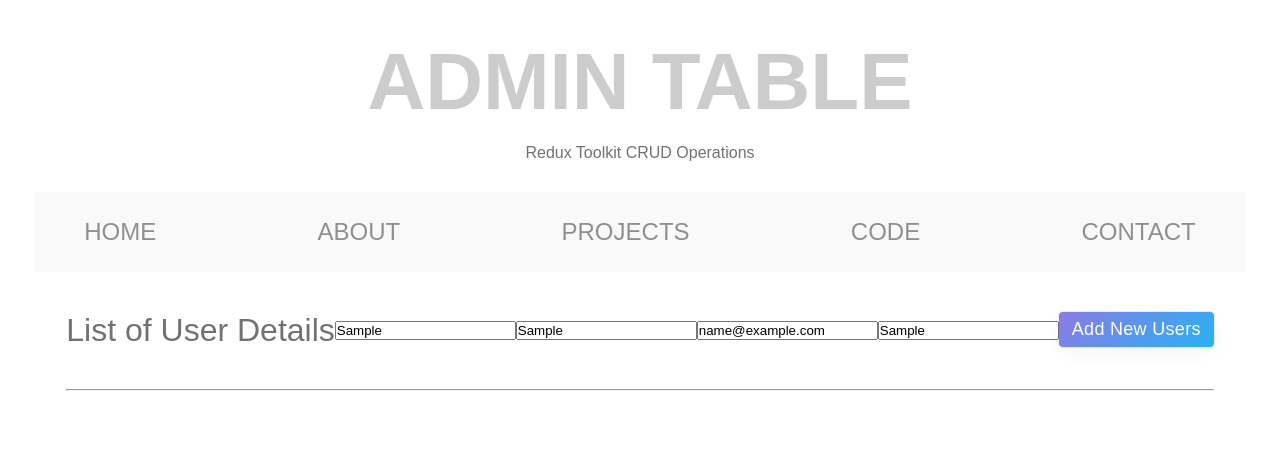
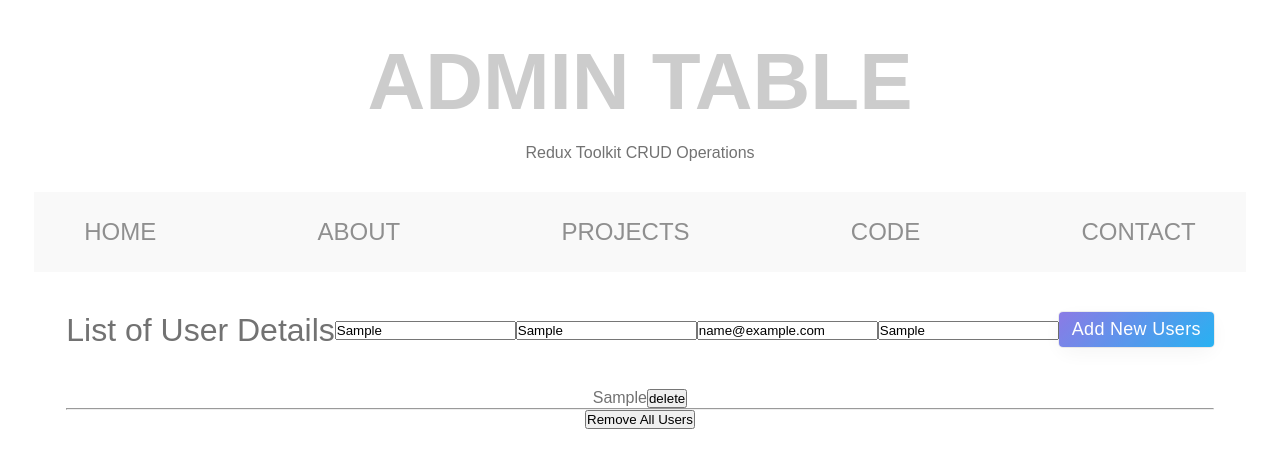
Before and after one commit to Saadi-Yip/react-redux-toolkit, a React (Create React App) app: page / in a window 1280 px wide. Both pictures are taken after typing "Sample", "Sample", "name@example.com", "Sample" into the empty fields and a click on the button "Add New Users". Shown: the top 468 px of the page. Built offline with nearby package versions, Linux system fonts and the light colour scheme.

Commit message:
crud completed with redux toolkit

```diff
--- a/package.json
+++ b/package.json
@@ -16,7 +16,7 @@
     "web-vitals": "^2.1.4"
   },
   "scripts": {
-    "start": "react-scripts start",
+    "dev": "react-scripts start",
     "build": "react-scripts build",
     "test": "react-scripts test",
     "eject": "react-scripts eject"
--- a/src/App.js
+++ b/src/App.js
@@ -6,13 +6,11 @@ function App() {
     return state.users
   })
 
-  console.log(
-    data
-  );
+
   return (
     <>
       <Navbar />
-      <UserDetails />
+      <UserDetails data = {data && data}/>
     </>
   );
 }
--- a/src/components/UserDetails.jsx
+++ b/src/components/UserDetails.jsx
@@ -3,20 +3,28 @@ import { useDispatch } from "react-redux";
 import { userSlice } from "./store/slices/UserSlice";
 import styled from "styled-components";
 
-const UserDetails = () => {
+const UserDetails = (props) => {
   const [data, setData] = useState();
   const addUser = userSlice.actions.addUser;
+  const removeUser = userSlice.actions.removeUser;
   const dispatch = useDispatch();
+const removeUsers = (id) => {
+  dispatch(removeUser(id));
+  console.log("id", id);
+}
+const removeAll = () => {
+  dispatch (userSlice.actions.deleteAllUsers());
+}
 const handleChange = (e) => {
   let key = e.target.name;
-  setData({...data, [key]: e.target.value})
+  let id = Math.random();
+  setData({...data, id,[key]: e.target.value})
 }
 
 const handleSubmit = (e) => {
   e.preventDefault();
   dispatch(addUser(data));
 }
-
   return (
     <Wrapper>
       <div className="content">
@@ -31,10 +39,16 @@ const handleSubmit = (e) => {
           </form>
         </div>
         <ul>
-          {/* <li>Hi</li>
-          <li>Hii</li> */}
+         {props.data && props.data.map((resp, index) =>{
+             return <li key = {resp.id}>
+                {resp.name}
+                <span><button onClick={() =>removeUsers(resp.id)}>delete</button></span>
+             </li>
+         })
+        }
         </ul>
         <hr />
+        <button onClick={removeAll} >Remove All Users</button>
       </div>
     </Wrapper>
   );
--- a/src/components/store/slices/UserSlice.jsx
+++ b/src/components/store/slices/UserSlice.jsx
@@ -9,8 +9,16 @@ const userSlice = createSlice({
             console.log("reducer function user...", action.payload)
         },
 
-        removeUser(state, action) { },
-        deleteAllUsers(state, action) { },
+        removeUser(state, action) {
+            let filteredState =  state.filter( (resp) => {
+                console.log(resp, action.payload)
+                return resp.id !== action.payload
+            })
+            return state = filteredState
+        },
+        deleteAllUsers(state, action) {
+            return state = []
+        },
     }
 });
 
```
